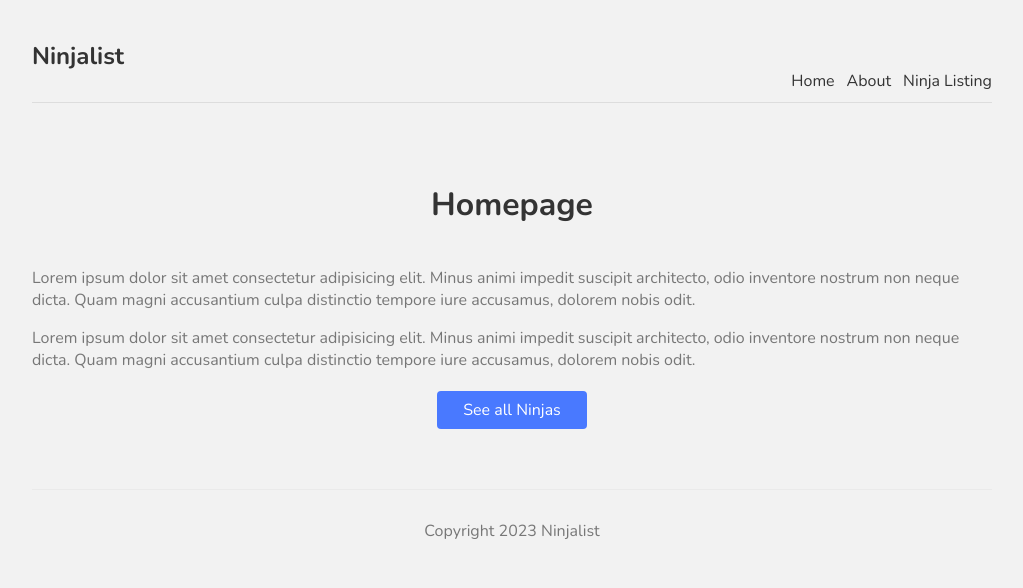
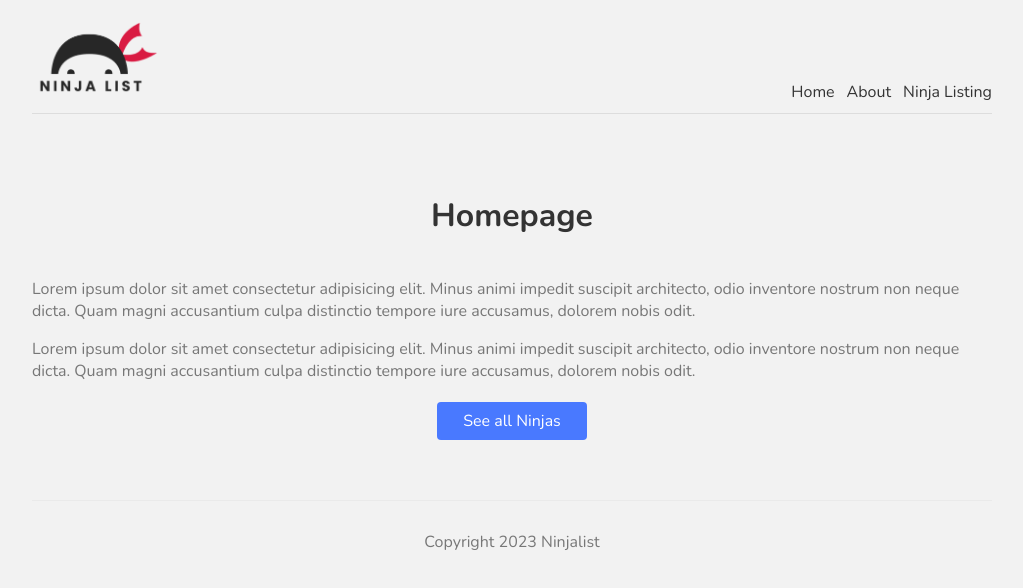
Before and after one commit to DundarKoray/Next_Tutorial, a Next.js app: page / in a window 1280 px wide. Shown: the top 588 px of the page, without its empty margins (128-1151 px from the left). Built offline with nearby package versions, Linux system fonts and the light colour scheme.

Commit message:
Added logo

```diff
--- a/components/Navbar.js
+++ b/components/Navbar.js
@@ -1,10 +1,11 @@
 import Link from "next/link";
+import Image from "next/image";
 
 const Navbar = () => {
     return (
         <nav>
             <div className="logo">
-                <h1>Ninjalist</h1>
+                <Image src='/logo.png' width={128} height={77} alt="company logo" />
             </div>
             <Link href="/" legacyBehavior><a>Home</a></Link>
             <Link href="/about" legacyBehavior><a>About</a></Link>
```
Also changed, not shown: public/logo.png (added).
